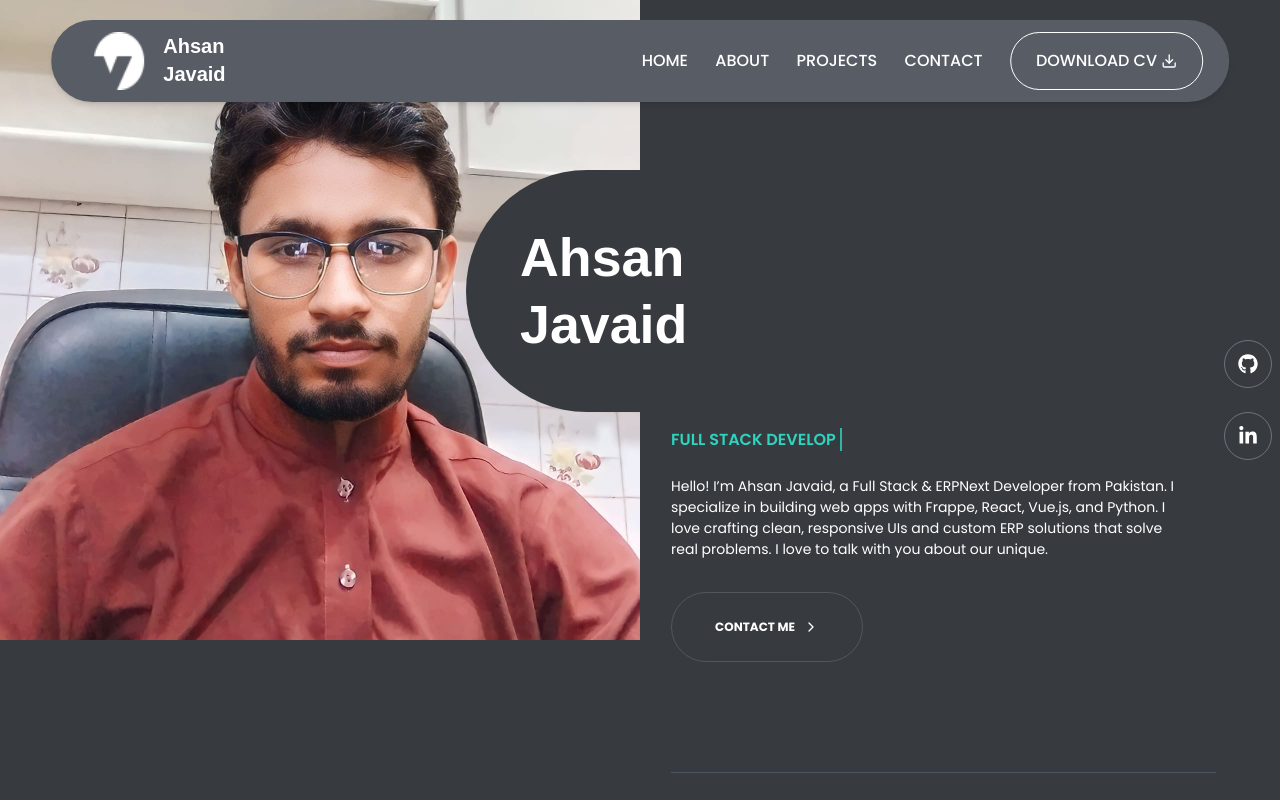
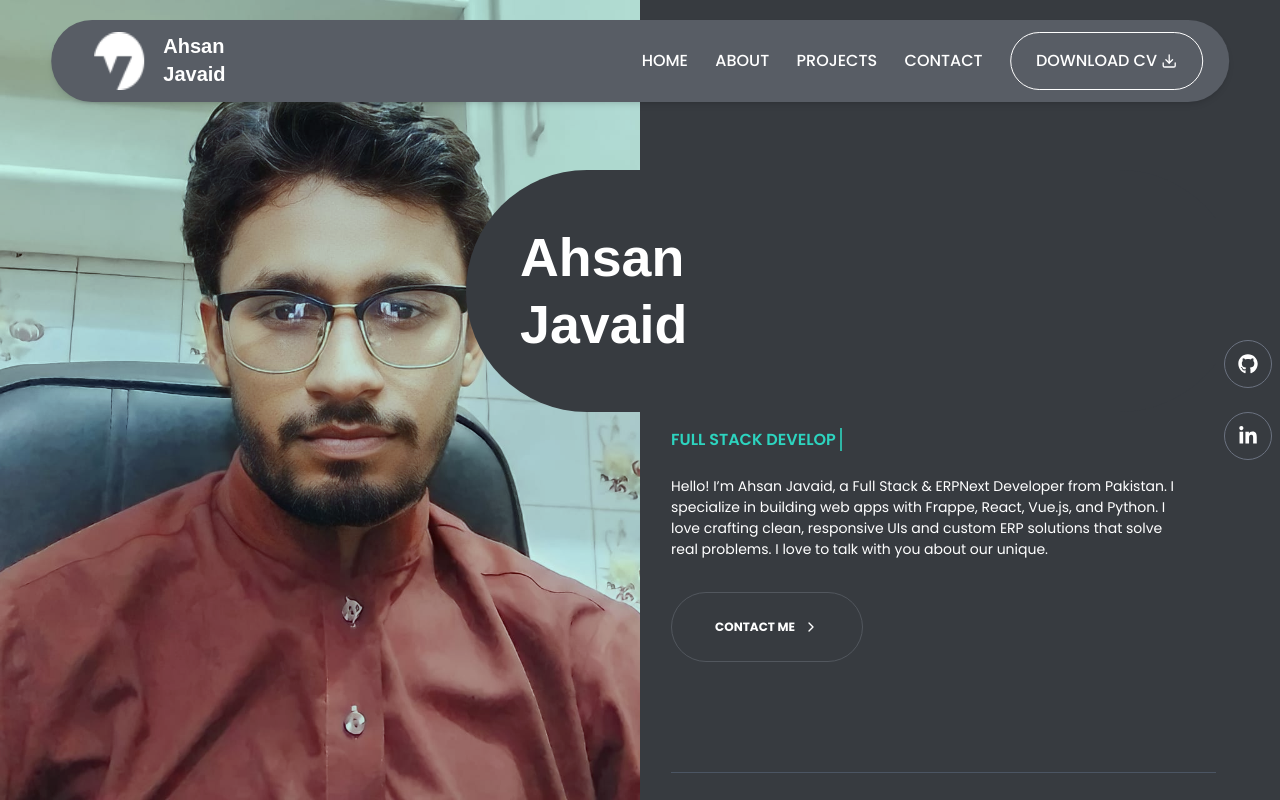
Before and after one commit to ehsanjavaid/React-Portfolio, a React (Vite) app: page / in a window 1280 px wide. Shown: the top 800 px of the page. Built offline with nearby package versions, Linux system fonts and the light colour scheme.

Commit message:
left image color change

```diff
--- a/src/components/Leftimage.tsx
+++ b/src/components/Leftimage.tsx
@@ -1,8 +1,16 @@
 const LeftImage = () => {
   return (
     <div className="w-1/2 fixed top-0 left-0 bg-gray-200 z-0">
-      <img src="/myimage.jpeg" alt="Profile" className=" max-h-[80%]" />
+      <div className="relative h-screen">
+        <img
+          src="/myimage.jpeg"
+          alt="Profile"
+          className="w-full h-full object-cover"
+        />
+        <div className="absolute inset-0 bg-[#6CE4D3] opacity-40 mix-blend-multiply"></div>
+      </div>
     </div>
+
   );
 };
 
```
